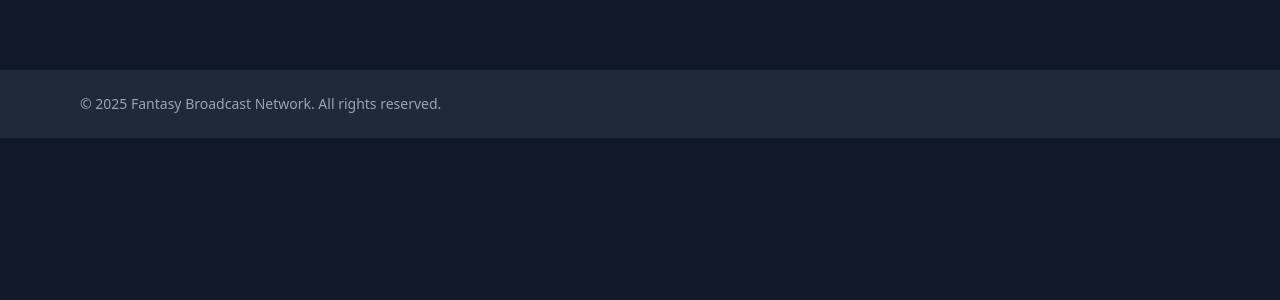
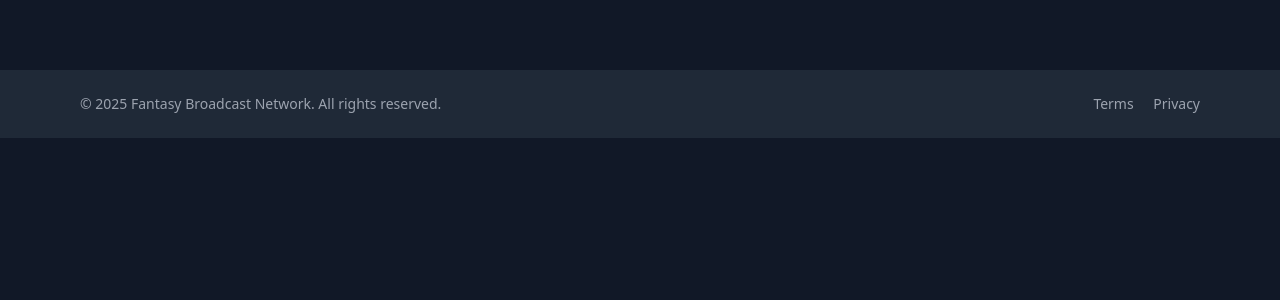
Before and after one commit to Hisha/deepseek_api, a FastAPI app: page / in a window 1280 px wide. Shown: the part 460-760 px from the top of the page. Run offline with FastAPI, Linux system fonts and the light colour scheme; parts of the project's set-up code (start-up, migrations or seed data) failed here and were passed over; some libraries are stand-ins or nearby versions.

Commit message:
Update base.html

```diff
--- a/templates/base.html
+++ b/templates/base.html
@@ -34,6 +34,10 @@
       <div class="mb-2 sm:mb-0">
         &copy; {{ now().year }} Fantasy Broadcast Network. All rights reserved.
       </div>
+      <div class="space-x-4">
+        <a href="https://koegraphics.ddns.net/flux/terms" class="hover:underline">Terms</a>
+        <a href="https://koegraphics.ddns.net/flux/privacy" class="hover:underline">Privacy</a>
+      </div>
     </div>
   </footer>
 </body>
```
